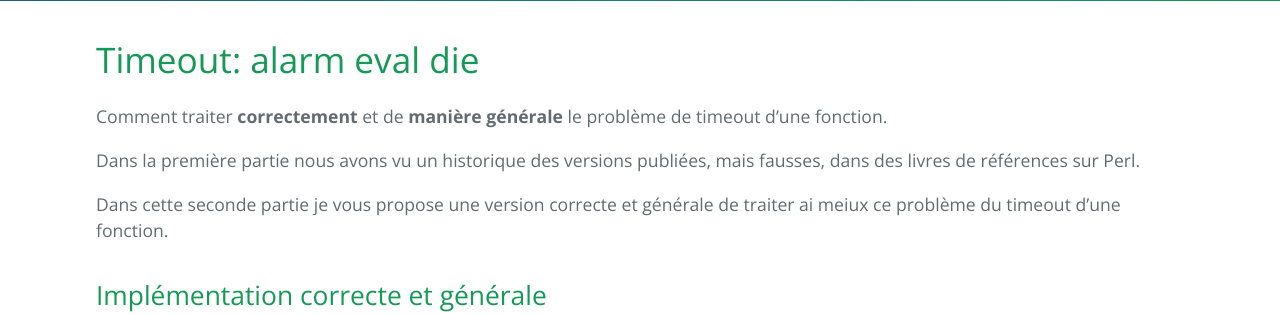
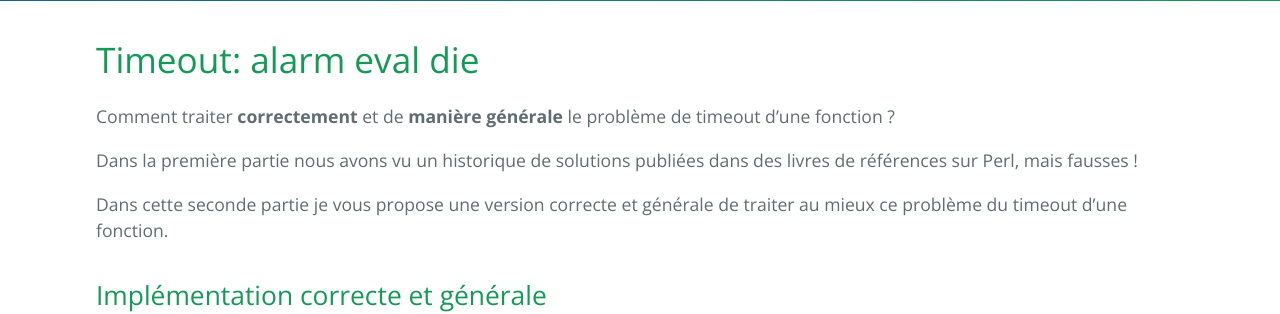
Before and after one commit to deePerl/deeperl.github.io, a Jekyll site: the page built from fr/timeout_alarm_eval_die_ok.md, in a window 1280 px wide and 900 px high. Shown: the part 440-754 px from the top of the window. Built offline with Jekyll 4.4.1, drawn with Linux system fonts in a browser that asks for light colours; our own code applies the rules of GitHub Pages for plain Markdown files.

Commit message:
Update timeout_alarm_eval_die_ok.md

```diff
--- a/fr/timeout_alarm_eval_die_ok.md
+++ b/fr/timeout_alarm_eval_die_ok.md
@@ -1,11 +1,10 @@
 # Timeout: alarm eval die
-Comment traiter **correctement** et de **manière générale** le problème de timeout d’une fonction.
 
-Dans la première partie nous avons vu un historique des versions publiées, mais fausses, dans des livres de références sur Perl.
+Comment traiter **correctement** et de **manière générale** le problème de timeout d’une fonction ?
 
-Dans cette seconde partie je vous propose une version correcte et générale de traiter ai meiux ce problème du timeout d'une fonction.
+Dans la première partie nous avons vu un historique de solutions publiées dans des livres de références sur Perl, mais fausses !
 
-
+Dans cette seconde partie je vous propose une version correcte et générale de traiter au mieux ce problème du timeout d'une fonction.
 
 ## Implémentation correcte et générale
 
```
